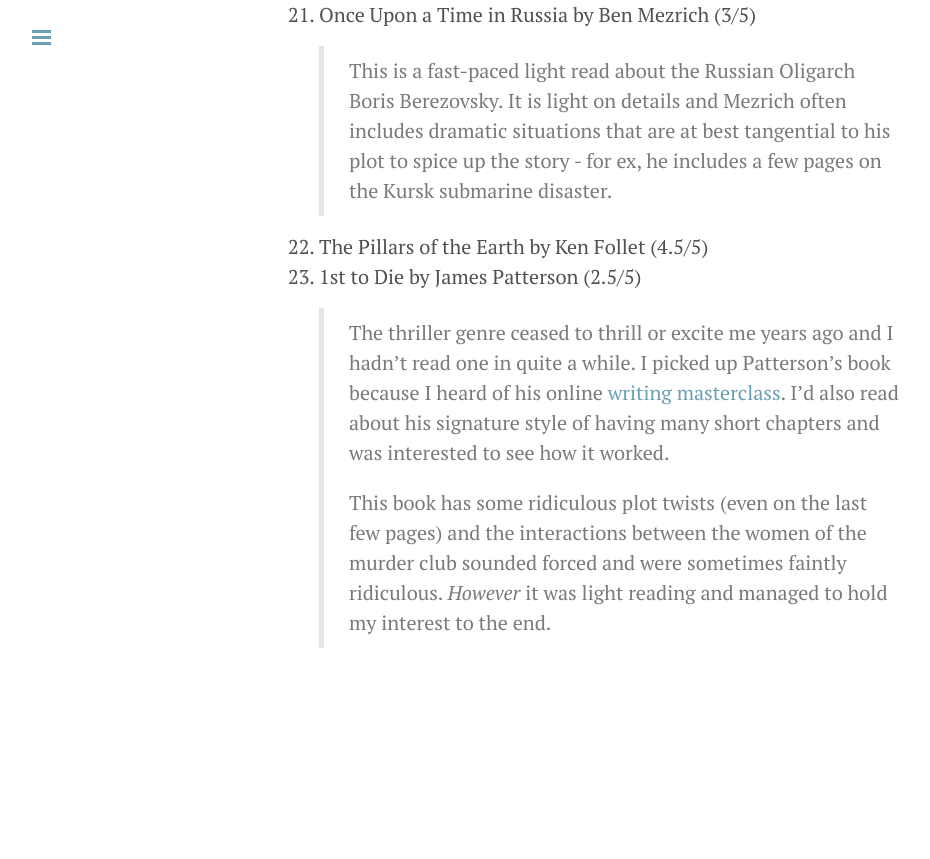
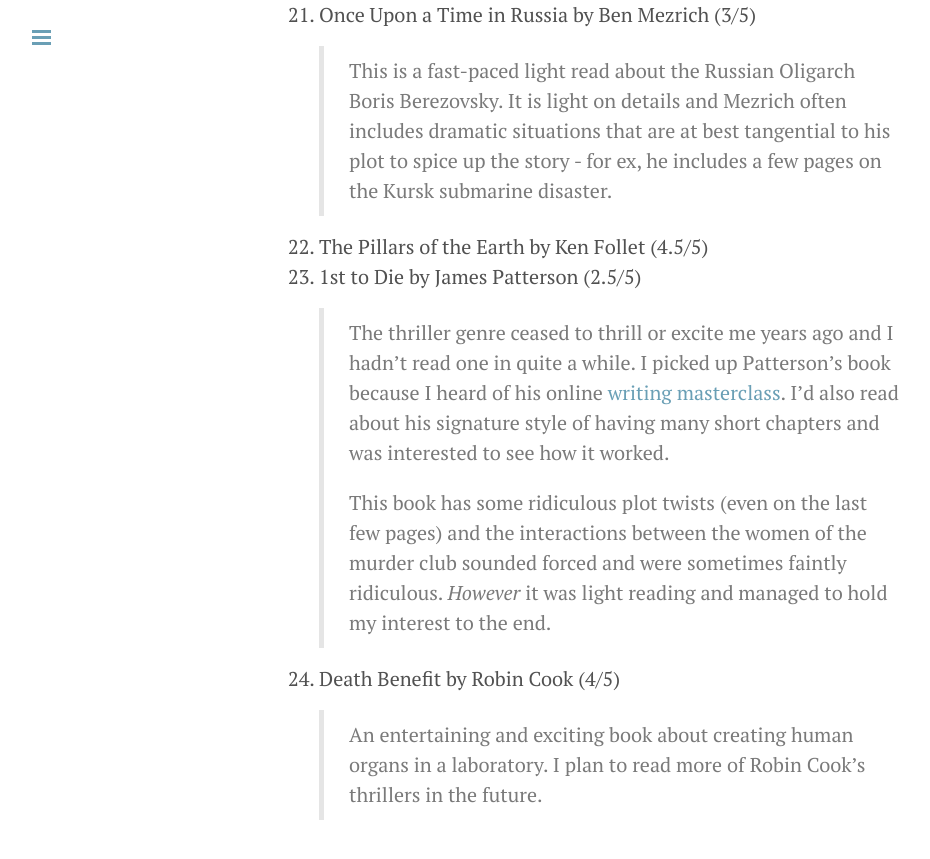
Before and after one commit to regularcoder/regularcoder, a Jekyll site: the page built from reading.md, in a window 1280 px wide and 900 px high, scrolled down 4276 px. Shown: the top 859 px of the window, without its empty margins (1-931 px from the left). Built offline with Jekyll 4.4.1, drawn with Linux system fonts in a browser that asks for light colours; Markdown is read by kramdown in place of the engine named in the settings; before the commit the page ends 5004 px from its top, so only the background shows below that.

Commit message:
Added new book

```diff
--- a/reading.md
+++ b/reading.md
@@ -64,3 +64,5 @@
 > The thriller genre ceased to thrill or excite me years ago and I hadn't read one in quite a while. I picked up Patterson's book because I heard of his online [writing masterclass](https://www.masterclass.com/classes/james-patterson-teaches-writing). I'd also read about his signature style of having many short chapters and was interested to see how it worked.
 >
 > This book has some ridiculous plot twists (even on the last few pages) and the interactions between the women of the murder club sounded forced and were sometimes faintly ridiculous. *However* it was light reading and managed to hold my interest to the end.
+24. Death Benefit by Robin Cook (4/5)
+> An entertaining and exciting book about creating human organs in a laboratory. I plan to read more of Robin Cook's thrillers in the future.
```
